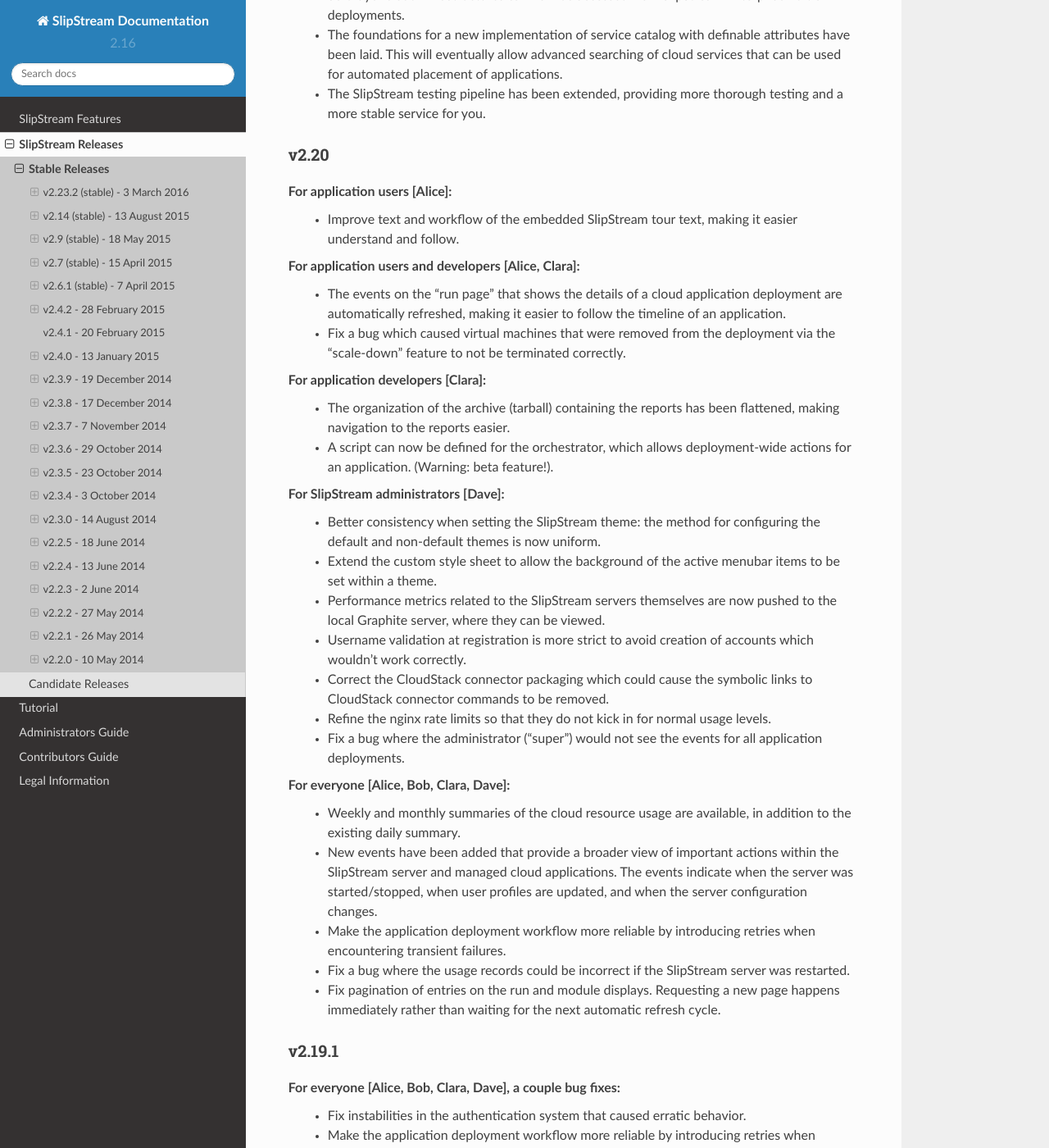
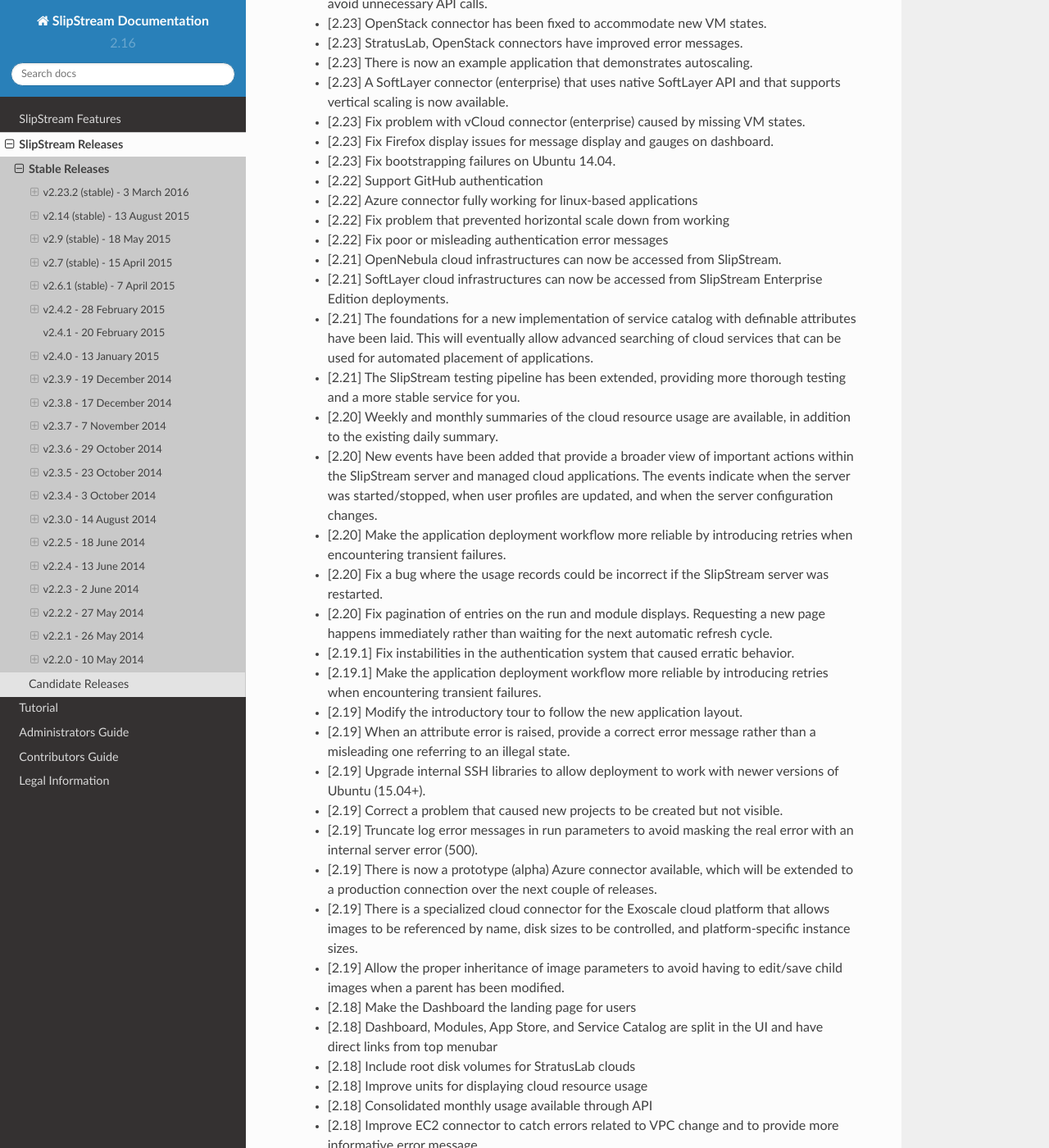
Before and after one commit to slipstream/SlipStreamDocumentation, a Sphinx documentation site: the page built from docs/release_notes/stable_releases.rst, in a window 1280 px wide and 1400 px high, scrolled down 2518 px. Shown: the whole window at 82% size. Built offline with Sphinx 7.4.7 and the Read the Docs theme 2.0.0, drawn with Linux system fonts in a browser that asks for light colours; some of the changed text lies outside the part shown.

Commit message:
consolidate features and fixes

```diff
--- a/docs/release_notes/stable_releases.rst
+++ b/docs/release_notes/stable_releases.rst
@@ -14,297 +14,230 @@
 ~~~~~~~
 
 For SlipStream administrators [Dave]:
- - Fix a packaging bug that caused the Service Catalog resources not
-   to appear.
 
 v2.23.1
 ~~~~~~~
 
+For application users [Alice]:
+ - [2.20] Improve text and workflow of the embedded SlipStream tour text,
+   making it easier understand and follow.
+
+For application users and developers [Alice, Clara]:
+ - [2.23] Provide new Service Catalog (enterprise) implementation along with
+   API documentation for the new ServiceInfo and Attribute resources.
+ - [2.22] Workaround application logging problem at log level 0
+ - [2.22] Improve error reporting from the node executor
+ - [2.21] The Dashboard can now filter out inactive runs, allowing you to
+   focus on your running applications.
+ - [2.21] On the Dashboard and in the Run Dialog, only those clouds that you
+   have configured are shown, reducing visual clutter on the page.
+ - [2.20] The events on the "run page" that shows the details of a cloud
+   application deployment are automatically refreshed, making it
+   easier to follow the timeline of an application.
+ - [2.20] Fix a bug which caused virtual machines that were removed from the
+   deployment via the "scale-down" feature to not be terminated
+   correctly.
+ - [2.19] The run page has been enhanced to show the time-ordered list of
+   events associated with a run.
+ - [2.19] The vocabulary in the interface has been made more clear and
+   precise to make understanding SlipStream easier.
+
 For application developers [Clara]:
- - Fixed issues with command line client so that the `ss-get
+ - [2.23.1] Fixed issues with command line client so that the `ss-get
    --noblock` option works correctly, `ss-abort` no longer requires a
    message, and the `ss-execute` option `--mutable-run` has been
    changed to `--scalable`.
- - Refactored client clojure API to make actions/functions correspond
+ - [2.23.1] Refactored client clojure API to make actions/functions correspond
    better to end user needs.
- - Fix a bug in which the same resource could be added twice.
-
-For SlipStream administrators [Dave]:
- - Fix packaging issue which left out scripts for periodic usage
-   analysis.
-
-For application users, developers, and SlipStream administrators
-[Alice, Clara, Dave]:
- - Improved application state handling to avoid race conditions
-   leading to failures when scaling an application.
- - Improve OpenStack connector to reduce time to retrieve the IP
-   address, to order parameters consistently, and to fix a problem
-   where the domain parameter was ignored.
- - Extend the OpenStack connector to support the Keystone API v3.
- - Stratuslab connector has improved logging of networking errors.
- - CloudStack connector now supports multiple zones.
- - AWS connector uses only the first SSH key to create a keypair to
-   avoid deployment failures.
- - New terminology (application, component, image) is now the default
-   in the user interface.
-
-v2.23
-~~~~~
-
-For application users and developers [Alice, Clara]:
- - Provide new Service Catalog (enterprise) implementation along with
-   API documentation for the new ServiceInfo and Attribute resources.
-
-For application developers [Clara]:
- - An alpha version of a Clojure API has been created that supports
+ - [2.23.1] Fix a bug in which the same resource could be added twice
+ - [2.23] An alpha version of a Clojure API has been created that supports
    scale up/down features.
- - Fix application logging when verbosity level is 0.
-
-For SlipStream administrators [Dave]:
- - Optimize data flow by using nginx to route requests to the
-   appropriate SlipStream services.
-
-For application users, developers, and SlipStream administrators [Alice, Clara, Dave]:
- - Error handling when starting and stopping runs has been improved.
- - CloudStack and Exoscale (enterprise) connectors now support
-   multiple zones.
- - OpenStack connector now supports the Keystone API v3 and has been
-   streamlined to avoid unnecessary API calls.
- - OpenStack connector has been fixed to accommodate new VM states.
- - StratusLab, OpenStack connectors have improved error messages.
- - There is now an example application that demonstrates autoscaling.
- - A SoftLayer connector (enterprise) that uses native SoftLayer
-   API and that supports vertical scaling is now available.
- - Fix problem with vCloud connector (enterprise) caused by missing VM
-   states.
- - Fix Firefox display issues for message display and gauges on
-   dashboard.
- - Fix bootstrapping failures on Ubuntu 14.04.
-
-v2.22
-~~~~~
-
-For application users and developers [Alice, Clara]:
- - Workaround application logging problem at log level 0
- - Improve error reporting from the node executor
-
-For SlipStream administrators [Dave]:
- - Roles for users can now be defined by the system administrator
- - Remove unnecessary information from service error logs
- - Update third-party dependencies for robustness and stability
-
-For application users, developers, and SlipStream administrators [Alice, Clara, Dave]:
- - Support GitHub authentication
- - Azure connector fully working for linux-based applications
- - Fix problem that prevented horizontal scale down from working
- - Fix poor or misleading authentication error messages
-
-v2.21
-~~~~~
-
-For application users and developers [Alice, Clara]:
- - The Dashboard can now filter out inactive runs, allowing you to
-   focus on your running applications.
- - On the Dashboard and in the Run Dialog, only those clouds that you
-   have configured are shown, reducing visual clutter on the page.
-
-For SlipStream administrators [Dave]:
- - Roles can now be added to a user profile.  Those roles can
-   eventually be used in the ACLs (Access Control Lists) for
-   resources.
- - The RPM packaging has been improved for several components, in
-   particular marking configuration files so that they are not
-   overwritten on upgrades.
- - Spurious authentication failures after a server restart have been
-   eliminated.
-
-For application users, developers, and SlipStream administrators [Alice, Clara, Dave]:
- - OpenNebula cloud infrastructures can now be accessed from
-   SlipStream.
- - SoftLayer cloud infrastructures can now be accessed from SlipStream
-   Enterprise Edition deployments.
- - The foundations for a new implementation of service catalog with
-   definable attributes have been laid.  This will eventually allow
-   advanced searching of cloud services that can be used for automated
-   placement of applications.
- - The SlipStream testing pipeline has been extended, providing more
-   thorough testing and a more stable service for you.
-
-v2.20
-~~~~~
-
-For application users [Alice]:
- - Improve text and workflow of the embedded SlipStream tour text,
-   making it easier understand and follow.
-
-For application users and developers [Alice, Clara]:
- - The events on the "run page" that shows the details of a cloud
-   application deployment are automatically refreshed, making it
-   easier to follow the timeline of an application.
- - Fix a bug which caused virtual machines that were removed from the
-   deployment via the "scale-down" feature to not be terminated
-   correctly.
-
-For application developers [Clara]:
- - The organization of the archive (tarball) containing the reports
+ - [2.23] Fix application logging when verbosity level is 0.
+ - [2.20] The organization of the archive (tarball) containing the reports
    has been flattened, making navigation to the reports easier.
- - A script can now be defined for the orchestrator, which allows
+ - [2.20] A script can now be defined for the orchestrator, which allows
    deployment-wide actions for an application.  (Warning: beta
    feature!).
 
 For SlipStream administrators [Dave]:
- - Better consistency when setting the SlipStream theme: the method
+ - [2.23.2] Fix a packaging bug that caused the Service Catalog
+   resources not to appear.
+ - [2.23.1] Fix packaging issue which left out scripts for periodic
+   usage analysis.
+ - [2.23] Optimize data flow by using nginx to route requests to the
+   appropriate SlipStream services.
+ - [2.22] Roles for users can now be defined by the system administrator
+ - [2.22] Remove unnecessary information from service error logs
+ - [2.22] Update third-party dependencies for robustness and stability
+ - [2.21] Roles can now be added to a user profile.  Those roles can
+   eventually be used in the ACLs (Access Control Lists) for
+   resources.
+ - [2.21] The RPM packaging has been improved for several components, in
+   particular marking configuration files so that they are not
+   overwritten on upgrades.
+ - [2.21] Spurious authentication failures after a server restart have been
+   eliminated.
+ - [2.20] Better consistency when setting the SlipStream theme: the method
    for configuring the default and non-default themes is now uniform.
- - Extend the custom style sheet to allow the background of the active
+ - [2.20] Extend the custom style sheet to allow the background of the active
    menubar items to be set within a theme.
- - Performance metrics related to the SlipStream servers themselves
+ - [2.20] Performance metrics related to the SlipStream servers themselves
    are now pushed to the local Graphite server, where they can be
    viewed.
- - Username validation at registration is more strict to avoid
+ - [2.20] Username validation at registration is more strict to avoid
    creation of accounts which wouldn't work correctly.
- - Correct the CloudStack connector packaging which could cause the
+ - [2.20] Correct the CloudStack connector packaging which could cause the
    symbolic links to CloudStack connector commands to be removed.
- - Refine the nginx rate limits so that they do not kick in for normal
+ - [2.20] Refine the nginx rate limits so that they do not kick in for normal
    usage levels.
- - Fix a bug where the administrator ("super") would not see the
+ - [2.20] Fix a bug where the administrator ("super") would not see the
    events for all application deployments.
+ - [2.19] There is now a configuration option that will allow server metrics
+   (e.g. request responses, request rates, service resource usage) to
+   be pushed to a Graphite server.
+ - [2.19] Logging levels have been reduced in many cases to avoid noise in the
+   logs.
+ - [2.19] A new authentication system is being used that will allow external
+   authentication mechanisms to be used for a SlipStream server.
+ - [2.19] SElinux can now be used for the machine running the SlipStream
+   server, allowing the service to be more tightly secured.
 
-For everyone [Alice, Bob, Clara, Dave]:
- - Weekly and monthly summaries of the cloud resource usage are
+For application users, developers, and SlipStream administrators [Alice, Clara, Dave]:
+ - [2.23.1] Improved application state handling to avoid race conditions
+   leading to failures when scaling an application.
+ - [2.23.1] Improve OpenStack connector to reduce time to retrieve the IP
+   address, to order parameters consistently, and to fix a problem
+   where the domain parameter was ignored.
+ - [2.23.1] Extend the OpenStack connector to support the Keystone API v3.
+ - [2.23.1] Stratuslab connector has improved logging of networking errors.
+ - [2.23.1] CloudStack connector now supports multiple zones.
+ - [2.23.1] AWS connector uses only the first SSH key to create a keypair to
+   avoid deployment failures.
+ - [2.23.1] New terminology (application, component, image) is now the default
+   in the user interface.
+ - [2.23] Error handling when starting and stopping runs has been improved.
+ - [2.23] CloudStack and Exoscale (enterprise) connectors now support
+   multiple zones.
+ - [2.23] OpenStack connector now supports the Keystone API v3 and has been
+   streamlined to avoid unnecessary API calls.
+ - [2.23] OpenStack connector has been fixed to accommodate new VM states.
+ - [2.23] StratusLab, OpenStack connectors have improved error messages.
+ - [2.23] There is now an example application that demonstrates autoscaling.
+ - [2.23] A SoftLayer connector (enterprise) that uses native SoftLayer
+   API and that supports vertical scaling is now available.
+ - [2.23] Fix problem with vCloud connector (enterprise) caused by missing VM
+   states.
+ - [2.23] Fix Firefox display issues for message display and gauges on
+   dashboard.
+ - [2.23] Fix bootstrapping failures on Ubuntu 14.04.
+ - [2.22] Support GitHub authentication
+ - [2.22] Azure connector fully working for linux-based applications
+ - [2.22] Fix problem that prevented horizontal scale down from working
+ - [2.22] Fix poor or misleading authentication error messages
+ - [2.21] OpenNebula cloud infrastructures can now be accessed from
+   SlipStream.
+ - [2.21] SoftLayer cloud infrastructures can now be accessed from SlipStream
+   Enterprise Edition deployments.
+ - [2.21] The foundations for a new implementation of service catalog with
+   definable attributes have been laid.  This will eventually allow
+   advanced searching of cloud services that can be used for automated
+   placement of applications.
+ - [2.21] The SlipStream testing pipeline has been extended, providing more
+   thorough testing and a more stable service for you.
+ - [2.20] Weekly and monthly summaries of the cloud resource usage are
    available, in addition to the existing daily summary.
- - New events have been added that provide a broader view of important
+ - [2.20] New events have been added that provide a broader view of important
    actions within the SlipStream server and managed cloud
    applications.  The events indicate when the server was
    started/stopped, when user profiles are updated, and when the
    server configuration changes.
- - Make the application deployment workflow more reliable by introducing
+ - [2.20] Make the application deployment workflow more reliable by introducing
    retries when encountering transient failures.
- - Fix a bug where the usage records could be incorrect if the
+ - [2.20] Fix a bug where the usage records could be incorrect if the
    SlipStream server was restarted.
- - Fix pagination of entries on the run and module displays.
+ - [2.20] Fix pagination of entries on the run and module displays.
    Requesting a new page happens immediately rather than waiting for
    the next automatic refresh cycle.
-
-v2.19.1
-~~~~~~~
-
-For everyone [Alice, Bob, Clara, Dave], a couple bug fixes:
- - Fix instabilities in the authentication system that caused erratic
+ - [2.19.1] Fix instabilities in the authentication system that caused erratic
    behavior.
- - Make the application deployment workflow more reliable by introducing
+ - [2.19.1] Make the application deployment workflow more reliable by introducing
    retries when encountering transient failures.
-
-v2.19
-~~~~~
-
-For users [Alice, Clara]:
- - The run page has been enhanced to show the time-ordered list of
-   events associated with a run.
- - The vocabulary in the interface has been made more clear and
-   precise to make understanding SlipStream easier.
-
-For users [Alice, Clara] and administrators [Dave]:
- - There is now a prototype (alpha) Azure connector available, which
+ - [2.19] Modify the introductory tour to follow the new application layout.
+ - [2.19] When an attribute error is raised, provide a correct error message
+   rather than a misleading one referring to an illegal state.
+ - [2.19] Upgrade internal SSH libraries to allow deployment to work with
+   newer versions of Ubuntu (15.04+).
+ - [2.19] Correct a problem that caused new projects to be created but not
+   visible.
+ - [2.19] Truncate log error messages in run parameters to avoid masking the
+   real error with an internal server error (500).
+ - [2.19] There is now a prototype (alpha) Azure connector available, which
    will be extended to a production connection over the next couple of
    releases.
- - There is a specialized cloud connector for the Exoscale cloud
+ - [2.19] There is a specialized cloud connector for the Exoscale cloud
    platform that allows images to be referenced by name, disk sizes to
    be controlled, and platform-specific instance sizes.
- - Allow the proper inheritance of image parameters to avoid having to
+ - [2.19] Allow the proper inheritance of image parameters to avoid having to
    edit/save child images when a parent has been modified.
 
-For administrators [Dave]:
- - There is now a configuration option that will allow server metrics
-   (e.g. request responses, request rates, service resource usage) to
-   be pushed to a Graphite server.
- - Logging levels have been reduced in many cases to avoid noise in the
-   logs.
- - A new authentication system is being used that will allow external
-   authentication mechanisms to be used for a SlipStream server.
- - SElinux can now be used for the machine running the SlipStream
-   server, allowing the service to be more tightly secured.
-
-For everyone [Alice, Bob, Clara, Dave], a few bug fixes:
- - Modify the introductory tour to follow the new application layout.
- - When an attribute error is raised, provide a correct error message
-   rather than a misleading one referring to an illegal state.
- - Upgrade internal SSH libraries to allow deployment to work with
-   newer versions of Ubuntu (15.04+).
- - Correct a problem that caused new projects to be created but not
-   visible.
- - Truncate log error messages in run parameters to avoid masking the
-   real error with an internal server error (500).
-
-v2.18
-~~~~~
-
--  Make the Dashboard the landing page for users
--  Dashboard, Modules, App Store, and Service Catalog are split in the
+ - [2.18] Make the Dashboard the landing page for users
+ - [2.18] Dashboard, Modules, App Store, and Service Catalog are split in the
    UI and have direct links from top menubar
--  Include root disk volumes for StratusLab clouds
--  Improve units for displaying cloud resource usage
--  Consolidated monthly usage available through API
--  Improve EC2 connector to catch errors related to VPC change and to
+ - [2.18] Include root disk volumes for StratusLab clouds
+ - [2.18] Improve units for displaying cloud resource usage
+ - [2.18] Consolidated monthly usage available through API
+ - [2.18] Improve EC2 connector to catch errors related to VPC change and to
    provide more informative error message
--  fix: add missing module in SlipStream client package for `pip`
+ - [2.18] fix: add missing module in SlipStream client package for `pip`
    (affected `ss-config-dump` command)
 
-v2.17
-~~~~~
+ - [2.17] Allow use of the http-kit or aleph web application containers
+   (clojure server)
+ - [2.17] Allow initialization of resources before starting server (clojure
+   server)
+ - [2.17] Clean up main and server namespaces for ssclj server (clojure server)
+ - [2.17] After launching a run, the user gets redirected to the dashboard
+   (previously the redirection was to the run page)
+ - [2.17] Add back the environment variable SLIPSTREAM\_CONNECTOR\_INSTANCE
+ - [2.17] fix: terminate button is properly updated after closing dialog in the
+   dashboard
+ - [2.17] fix: fixed an issue which prevented multi-cloud deployment to work
+ - [2.17] fix: add missing index in resources table (clojure server)
 
--  Allow use of the http-kit or aleph web application containers
-   (clojure server)
--  Allow initialization of resources before starting server (clojure
-   server)
--  Clean up main and server namespaces for ssclj server (clojure server)
--  After launching a run, the user gets redirected to the dashboard
-   (previously the redirection was to the run page)
--  Add back the environment variable SLIPSTREAM\_CONNECTOR\_INSTANCE
--  fix: terminate button is properly updated after closing dialog in the
-   dashboard
--  fix: fixed an issue which prevented multi-cloud deployment to work
--  fix: add missing index in resources table (clojure server)
+ - [2.16] HTML representations of event and usage resources available
+ - [2.16] improved configuration for cloud connector configuration
+ - [2.16] upgrade to latest libcloud release (0.18.0) for all connectors
+ - [2.16] allow easier automated installation from configuration files
+ - [2.16] allow finer control over information dumped in ``ss-config-dump``
+ - [2.16] create open security group to avoid app. failures on clouds that
+   support it
+ - [2.16] add prototype user-editable service catalog (enterprise)
+ - [2.16] fix: ``ss-config-dump`` for unaliased connector names
+ - [2.16] fix: reintroduce older EC2 VM sizes
+ - [2.16] fix: allow multiple versions of Java on SlipStream machines
+ - [2.16] fix: missing python dependency in packages for cloud connectors
+ - [2.16] fix: incorrect path for dependency in OpenStack and CloudStack
+   connectors
+ - [2.16] fix: run parameters not shown on image module
 
-v2.16
-~~~~~
-
--  HTML representations of event and usage resources available
--  improved configuration for cloud connector configuration
--  upgrade to latest libcloud release (0.18.0) for all connectors
--  allow easier automated installation from configuration files
--  allow finer control over information dumped in ``ss-config-dump``
--  create open security group to avoid app. failures on clouds that
-   support it
--  add prototype user-editable service catalog (enterprise)
--  fix: ``ss-config-dump`` for unaliased connector names
--  fix: reintroduce older EC2 VM sizes
--  fix: allow multiple versions of Java on SlipStream machines
--  fix: missing python dependency in packages for cloud connectors
--  fix: incorrect path for dependency in OpenStack and CloudStack
-   connectors
--  fix: run parameters not shown on image module
-
-v2.15
-~~~~~
-
--  documentation for horizontal and vertical scaling of applications
+ - [2.15] documentation for horizontal and vertical scaling of applications
    (horizontal scaling is supported by all connectors; **vertical
    scaling is currently only supported by flexiant and okeanos
    connectors**)
--  update terminology in UI: mutable changed to scalable
--  dashboard improvements: auto-refresh, service URL link, and terminate
+ - [2.15] update terminology in UI: mutable changed to scalable
+ - [2.15] dashboard improvements: auto-refresh, service URL link, and terminate
    button
--  improve layout of workflow scripts on image modules
--  allow SlipStream configuration to be dumped and restored from files
--  change location of log files to permanent ``/var/log/slipstream``
+ - [2.15] improve layout of workflow scripts on image modules
+ - [2.15] allow SlipStream configuration to be dumped and restored from files
+ - [2.15] change location of log files to permanent ``/var/log/slipstream``
    location
--  upgrade jetty (9.3.2), libcloud (0.18.0), and other java/clojure
+ - [2.15] upgrade jetty (9.3.2), libcloud (0.18.0), and other java/clojure
    dependencies
--  fix: failures on CloudStack connector when service returns empty body
+ - [2.15] fix: failures on CloudStack connector when service returns empty body
    in requests
--  fix: make CIMI CloudEntryPoint conform to standard
--  fix: pagination in image and deployment pages
--  fix: pagination in run section of a module
+ - [2.15] fix: make CIMI CloudEntryPoint conform to standard
+ - [2.15] fix: pagination in image and deployment pages
+ - [2.15] fix: pagination in run section of a module
 
 Alice, Bob, Clara, and Dave can be found
 `here <http://sixsq.com/personae/>`_.
```
